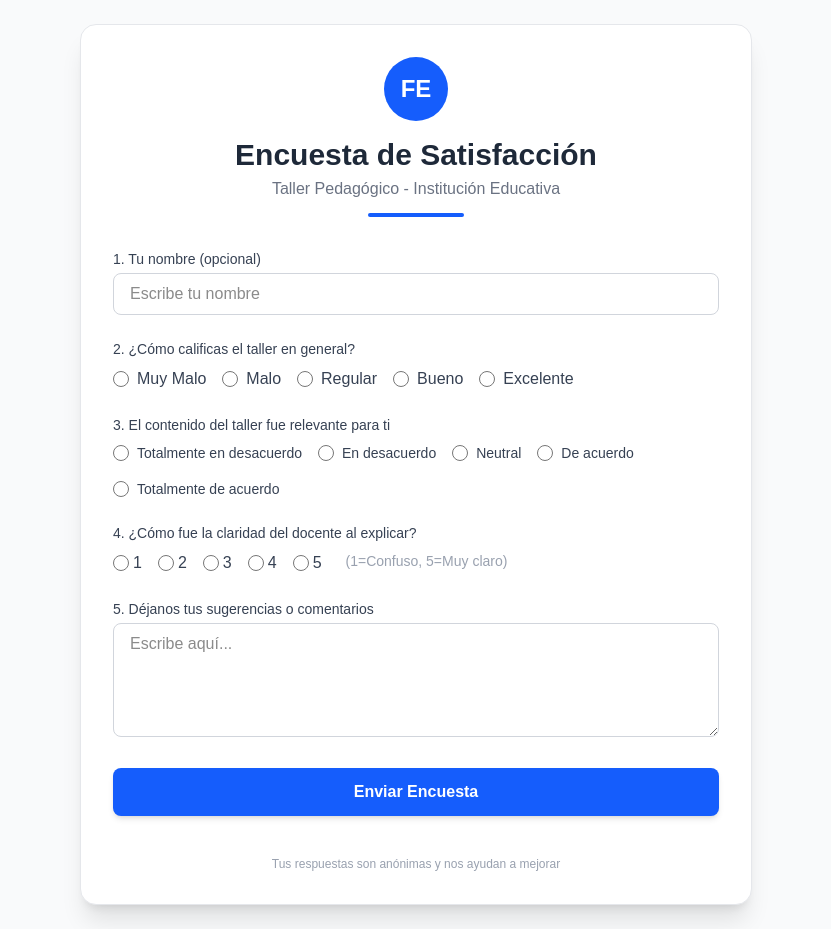
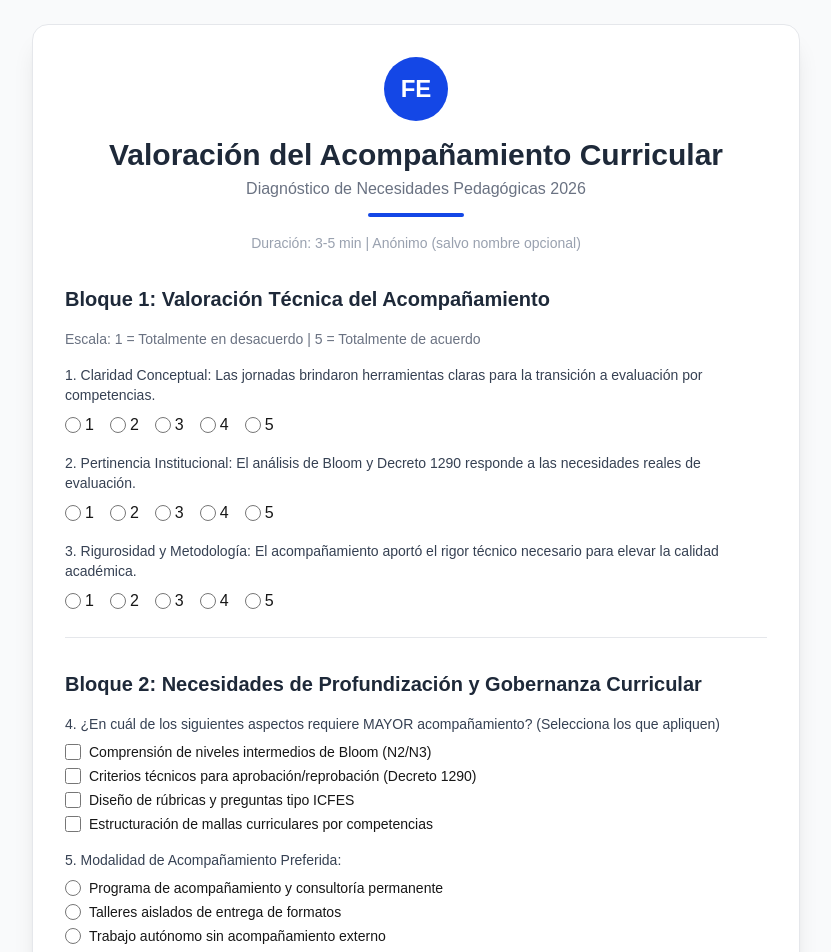
Before and after one commit to SOCIAL-TECNOLOGI/encuesta-taller, a Next.js app: page / in a window 1280 px wide. Shown: the top 952 px of the page, without its empty margins (224-1055 px from the left). Before the commit the page ends 929 px from the top, so only its background shows below. Built offline with nearby package versions, Linux system fonts and the light colour scheme.

Commit message:
Formulario completo y API para encuesta docente

```diff
--- /dev/null
+++ b/app/api/submit/route.ts
@@ -0,0 +1,31 @@
+import { NextResponse } from 'next/server';
+
+export async function POST(request: Request) {
+  try {
+    const body = await request.json();
+
+    const response = await fetch('http://34.148.249.153:5000/submit-encuesta', {
+      method: 'POST',
+      headers: { 'Content-Type': 'application/json' },
+      body: JSON.stringify(body),
+    });
+
+    const data = await response.json();
+
+    if (!response.ok) {
+      console.error('Error desde la VM:', data);
+      return NextResponse.json(
+        { error: 'Error al guardar en el servidor' },
+        { status: 500 }
+      );
+    }
+
+    return NextResponse.json({ success: true, message: 'Encuesta guardada' });
+  } catch (error) {
+    console.error('Error en la API de Vercel:', error);
+    return NextResponse.json(
+      { error: 'Error de conexión con el servidor' },
+      { status: 500 }
+    );
+  }
+}
--- a/app/page.tsx
+++ b/app/page.tsx
@@ -1,79 +1,194 @@
-// Este es el formulario de tu encuesta de satisfacción
+'use client';
+
+import { useState } from 'react';
+
 export default function Home() {
+  const [formData, setFormData] = useState({
+    nombre: '',
+    claridad: 0,
+    pertinencia: 0,
+    rigurosidad: 0,
+    brechas: [] as string[],
+    modalidad: '',
+    aporte: '',
+    observacion: ''
+  });
+
+  const [enviando, setEnviando] = useState(false);
+  const [exito, setExito] = useState(false);
+
+  const handleChange = (e: React.ChangeEvent<HTMLInputElement | HTMLTextAreaElement>) => {
+    const { name, value, type } = e.target;
+    if (type === 'checkbox') {
+      const checked = (e.target as HTMLInputElement).checked;
+      setFormData(prev => {
+        if (checked) {
+          return { ...prev, brechas: [...prev.brechas, value] };
+        } else {
+          return { ...prev, brechas: prev.brechas.filter(item => item !== value) };
+        }
+      });
+    } else if (type === 'radio') {
+      setFormData(prev => ({ ...prev, [name]: parseInt(value) || value }));
+    } else {
+      setFormData(prev => ({ ...prev, [name]: value }));
+    }
+  };
+
+  const handleSubmit = async (e: React.FormEvent) => {
+    e.preventDefault();
+    setEnviando(true);
+    setExito(false);
+
+    // Validaciones básicas
+    if (formData.claridad === 0 || formData.pertinencia === 0 || formData.rigurosidad === 0 || !formData.modalidad) {
+      alert('Por favor, responde todas las preguntas obligatorias (Bloque 1 y Modalidad).');
+      setEnviando(false);
+      return;
+    }
+
+    try {
+      const response = await fetch('/api/submit', {
+        method: 'POST',
+        headers: { 'Content-Type': 'application/json' },
+        body: JSON.stringify(formData),
+      });
+
+      if (response.ok) {
+        setExito(true);
+        setFormData({
+          nombre: '',
+          claridad: 0,
+          pertinencia: 0,
+          rigurosidad: 0,
+          brechas: [],
+          modalidad: '',
+          aporte: '',
+          observacion: ''
+        });
+        const form = document.getElementById('survey-form') as HTMLFormElement;
+        if (form) form.reset();
+      } else {
+        alert('Hubo un error al enviar la encuesta. Intenta de nuevo.');
+      }
+    } catch (error) {
+      alert('Error de conexión. Verifica tu internet.');
+    } finally {
+      setEnviando(false);
+    }
+  };
+
   return (
     <div className="min-h-screen bg-gray-50 flex items-center justify-center p-6">
-      <div className="max-w-2xl w-full bg-white shadow-xl rounded-2xl p-8 border border-gray-200">
+      <div className="max-w-3xl w-full bg-white shadow-xl rounded-2xl p-8 border border-gray-200">
 
-        {/* Logo o encabezado de la institución */}
+        {/* Encabezado */}
         <div className="text-center mb-8">
-          <div className="h-16 w-16 bg-blue-600 rounded-full mx-auto flex items-center justify-center text-white text-2xl font-bold">
+          <div className="h-16 w-16 bg-blue-700 rounded-full mx-auto flex items-center justify-center text-white text-2xl font-bold">
             FE
           </div>
-          <h1 className="text-3xl font-bold text-gray-800 mt-4">Encuesta de Satisfacción</h1>
-          <p className="text-gray-500 mt-1">Taller Pedagógico - Institución Educativa</p>
-          <div className="w-24 h-1 bg-blue-600 mx-auto mt-3 rounded-full"></div>
+          <h1 className="text-3xl font-bold text-gray-800 mt-4">Valoración del Acompañamiento Curricular</h1>
+          <p className="text-gray-500 mt-1">Diagnóstico de Necesidades Pedagógicas 2026</p>
+          <div className="w-24 h-1 bg-blue-700 mx-auto mt-3 rounded-full"></div>
+          <p className="text-sm text-gray-400 mt-4">Duración: 3-5 min | Anónimo (salvo nombre opcional)</p>
         </div>
 
-        {/* Aquí empieza el formulario */}
-        <form className="space-y-6">
-          {/* Pregunta 1: Nombre (Opcional) */}
+        <form id="survey-form" onSubmit={handleSubmit} className="space-y-8">
+
+          {/* BLOQUE 1: Valoración Técnica */}
+          <div className="space-y-4 border-b pb-6 border-gray-200">
+            <h2 className="text-xl font-semibold text-gray-800">Bloque 1: Valoración Técnica del Acompañamiento</h2>
+            <p className="text-sm text-gray-500">Escala: 1 = Totalmente en desacuerdo | 5 = Totalmente de acuerdo</p>
+
             <div>
-            <label className="block text-sm font-medium text-gray-700 mb-1">1. Tu nombre (opcional)</label>
-            <input type="text" className="w-full px-4 py-2 border border-gray-300 rounded-lg focus:ring-2 focus:ring-blue-500 focus:border-blue-500 transition" placeholder="Escribe tu nombre" />
-          </div>
-
-          {/* Pregunta 2: Satisfacción General */}
-          <div>
-            <label className="block text-sm font-medium text-gray-700 mb-2">2. ¿Cómo calificas el taller en general?</label>
-            <div className="flex gap-4 flex-wrap">
-              {['Muy Malo', 'Malo', 'Regular', 'Bueno', 'Excelente'].map((texto) => (
-                <label key={texto} className="flex items-center gap-2 cursor-pointer">
-                  <input type="radio" name="satisfaccion" className="h-4 w-4 text-blue-600" />
-                  <span className="text-gray-700">{texto}</span>
+              <label className="block text-sm font-medium text-gray-700">1. Claridad Conceptual: Las jornadas brindaron herramientas claras para la transición a evaluación por competencias.</label>
+              <div className="flex gap-4 mt-2 flex-wrap">
+                {[1,2,3,4,5].map(num => (
+                  <label key={`c-${num}`} className="flex items-center gap-1">
+                    <input type="radio" name="claridad" value={num} onChange={handleChange} className="h-4 w-4 text-blue-700" />
+                    <span>{num}</span>
                   </label>
                 ))}
               </div>
             </div>
 
-          {/* Pregunta 3: Contenido */}
             <div>
-            <label className="block text-sm font-medium text-gray-700 mb-2">3. El contenido del taller fue relevante para ti</label>
-            <div className="flex gap-4 flex-wrap">
-              {['Totalmente en desacuerdo', 'En desacuerdo', 'Neutral', 'De acuerdo', 'Totalmente de acuerdo'].map((texto) => (
-                <label key={texto} className="flex items-center gap-2 cursor-pointer">
-                  <input type="radio" name="contenido" className="h-4 w-4 text-blue-600" />
-                  <span className="text-gray-700 text-sm">{texto}</span>
+              <label className="block text-sm font-medium text-gray-700">2. Pertinencia Institucional: El análisis de Bloom y Decreto 1290 responde a las necesidades reales de evaluación.</label>
+              <div className="flex gap-4 mt-2 flex-wrap">
+                {[1,2,3,4,5].map(num => (
+                  <label key={`p-${num}`} className="flex items-center gap-1">
+                    <input type="radio" name="pertinencia" value={num} onChange={handleChange} className="h-4 w-4 text-blue-700" />
+                    <span>{num}</span>
                   </label>
                 ))}
               </div>
             </div>
 
-          {/* Pregunta 4: Exposición del docente */}
             <div>
-            <label className="block text-sm font-medium text-gray-700 mb-2">4. ¿Cómo fue la claridad del docente al explicar?</label>
-            <div className="flex gap-4 flex-wrap">
-              {[1, 2, 3, 4, 5].map((num) => (
-                <label key={num} className="flex items-center gap-1 cursor-pointer">
-                  <input type="radio" name="docente" className="h-4 w-4 text-blue-600" />
-                  <span className="text-gray-700">{num}</span>
+              <label className="block text-sm font-medium text-gray-700">3. Rigurosidad y Metodología: El acompañamiento aportó el rigor técnico necesario para elevar la calidad académica.</label>
+              <div className="flex gap-4 mt-2 flex-wrap">
+                {[1,2,3,4,5].map(num => (
+                  <label key={`r-${num}`} className="flex items-center gap-1">
+                    <input type="radio" name="rigurosidad" value={num} onChange={handleChange} className="h-4 w-4 text-blue-700" />
+                    <span>{num}</span>
                   </label>
                 ))}
-              <span className="text-sm text-gray-400 ml-2">(1=Confuso, 5=Muy claro)</span>
+              </div>
             </div>
           </div>
 
-          {/* Pregunta 5: Comentarios abiertos */}
+          {/* BLOQUE 2: Necesidades de Profundización */}
+          <div className="space-y-4 border-b pb-6 border-gray-200">
+            <h2 className="text-xl font-semibold text-gray-800">Bloque 2: Necesidades de Profundización y Gobernanza Curricular</h2>
+
             <div>
-            <label className="block text-sm font-medium text-gray-700 mb-1">5. Déjanos tus sugerencias o comentarios</label>
-            <textarea rows={4} className="w-full px-4 py-2 border border-gray-300 rounded-lg focus:ring-2 focus:ring-blue-500 focus:border-blue-500 transition" placeholder="Escribe aquí..."></textarea>
+              <label className="block text-sm font-medium text-gray-700">4. ¿En cuál de los siguientes aspectos requiere MAYOR acompañamiento? (Selecciona los que apliquen)</label>
+              <div className="mt-2 space-y-1">
+                {['Comprensión de niveles intermedios de Bloom (N2/N3)', 'Criterios técnicos para aprobación/reprobación (Decreto 1290)', 'Diseño de rúbricas y preguntas tipo ICFES', 'Estructuración de mallas curriculares por competencias'].map(texto => (
+                  <label key={texto} className="flex items-center gap-2">
+                    <input type="checkbox" name="brechas" value={texto} onChange={handleChange} className="h-4 w-4 text-blue-700" />
+                    <span className="text-sm">{texto}</span>
+                  </label>
+                ))}
+              </div>
             </div>
 
-          {/* Botón de enviar */}
-          <button type="submit" className="w-full bg-blue-600 hover:bg-blue-700 text-white font-semibold py-3 px-6 rounded-lg transition duration-200 shadow-md hover:shadow-lg">
-            Enviar Encuesta
+            <div>
+              <label className="block text-sm font-medium text-gray-700">5. Modalidad de Acompañamiento Preferida:</label>
+              <div className="mt-2 space-y-1">
+                {['Programa de acompañamiento y consultoría permanente', 'Talleres aislados de entrega de formatos', 'Trabajo autónomo sin acompañamiento externo'].map(texto => (
+                  <label key={texto} className="flex items-center gap-2">
+                    <input type="radio" name="modalidad" value={texto} onChange={handleChange} className="h-4 w-4 text-blue-700" />
+                    <span className="text-sm">{texto}</span>
+                  </label>
+                ))}
+              </div>
+            </div>
+          </div>
+
+          {/* BLOQUE 3: Cualitativo */}
+          <div className="space-y-4">
+            <h2 className="text-xl font-semibold text-gray-800">Bloque 3: Voz Directa del Docente</h2>
+
+            <div>
+              <label className="block text-sm font-medium text-gray-700">6. ¿Cuál considera que ha sido el hallazgo o aprendizaje más valioso?</label>
+              <textarea name="aporte" rows={3} onChange={handleChange} className="w-full px-4 py-2 border border-gray-300 rounded-lg focus:ring-2 focus:ring-blue-500" placeholder="Escribe aquí..."></textarea>
+            </div>
+            <div>
+              <label className="block text-sm font-medium text-gray-700">7. Sugerencias para orientar el proceso pedagógico:</label>
+              <textarea name="observacion" rows={3} onChange={handleChange} className="w-full px-4 py-2 border border-gray-300 rounded-lg focus:ring-2 focus:ring-blue-500" placeholder="Escribe aquí..."></textarea>
+            </div>
+
+            <div>
+              <label className="block text-sm font-medium text-gray-700">Nombre (opcional):</label>
+              <input type="text" name="nombre" onChange={handleChange} className="w-full px-4 py-2 border border-gray-300 rounded-lg" placeholder="Si prefieres el anonimato, déjalo en blanco." />
+            </div>
+          </div>
+
+          <button type="submit" disabled={enviando} className="w-full bg-blue-700 hover:bg-blue-800 text-white font-semibold py-3 px-6 rounded-lg transition disabled:opacity-50">
+            {enviando ? 'Enviando...' : 'Enviar Encuesta'}
           </button>
-
-          <p className="text-xs text-center text-gray-400 mt-4">Tus respuestas son anónimas y nos ayudan a mejorar</p>
+          {exito && <p className="text-green-600 text-center font-medium">✅ ¡Respuesta enviada exitosamente! Muchas gracias.</p>}
         </form>
       </div>
     </div>
```
Also changed, not shown: appapisubmitroute.ts (added). Lines whose indentation alone changed are shown as unchanged.
